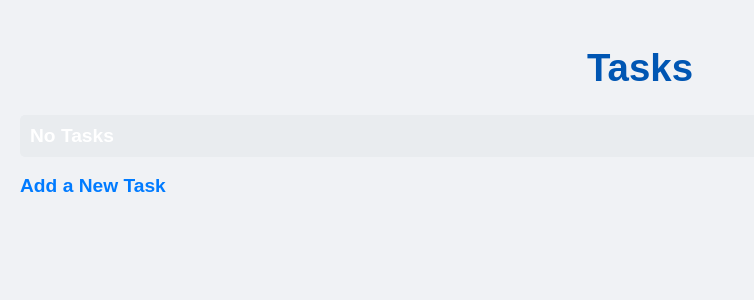
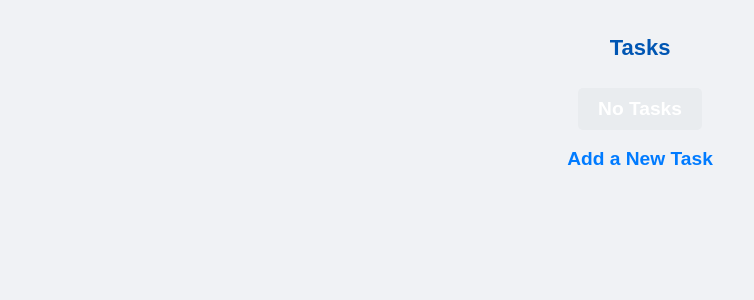
Before and after one commit to Yohannes1273/project1, a Django app: page /task2/ in a window 1280 px wide. Shown: the top 300 px of the page, without its empty margins (0-754 px from the left). Run offline with Django 5.2, Linux system fonts and the light colour scheme.

```diff
--- a/task2/static/task2/styles.css
+++ b/task2/static/task2/styles.css
@@ -28,7 +28,8 @@ body {
 /* Headings */
 h1 {
   text-align: center;
-  color: #0056b3
+  color: #0056b3;
+  font-size:22px;
 }
 
 /* Form inputs */
@@ -63,14 +64,18 @@ input[type="submit"]:hover {
 ul {
   list-style-type: none;
   padding: 0;
+  display: flex;
+  flex-direction: column;
+  align-items: center; /* centers horizontally */
 }
 
 li {
   background-color: #e9ecef;
   margin: 8px 0;
-  padding: 10px;
+  padding: 10px 20px;
   border-radius: 5px;
 }
+
 
 /* Links */
 a {
@@ -78,6 +83,7 @@ a {
   color: #007bff;
   display: inline-block;
   margin-top: 10px;
+  text-align:center;
 }
 
 a:hover {
```
Also changed, not shown: flights.sql (added, +13 -0 lines), flights.db (added).
